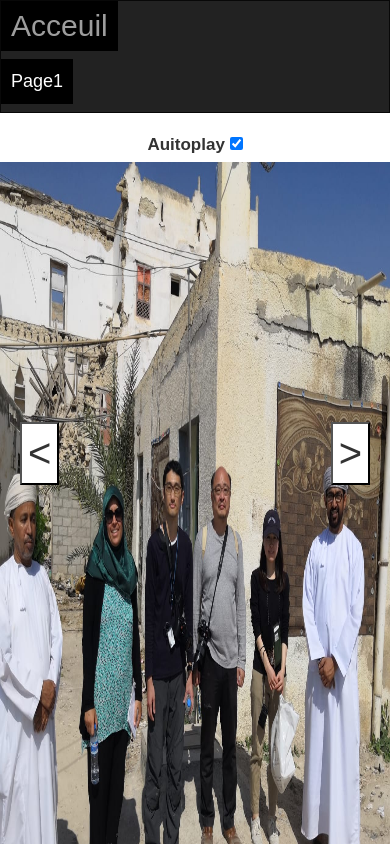
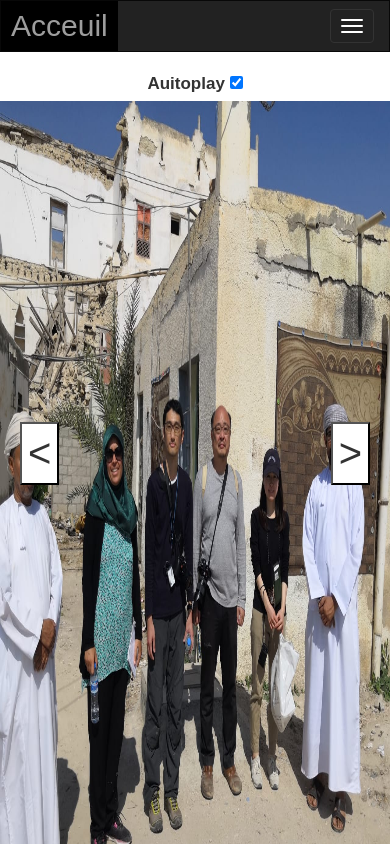
Before and after one commit to mzamoun/dr-n-benkari, a plain HTML site: page index.html in a window 390 px wide. Both pictures are taken after a click on the button "Page1". Shown: the top 844 px of the page. Drawn offline with nearby package versions, Linux system fonts and the light colour scheme.

Commit message:
navbar collapse

```diff
--- a/index.html
+++ b/index.html
@@ -15,18 +15,40 @@
 
   <div id="Pages" style="display:none; width: 100%; height: 100%;">
 
-      <nav id="nav" class="navbar navbar-inverse" >
+      <!-- <nav id="nav" class="navbar navbar-inverse" >
         <div class="container-fluid">
           <div class="navbar-header navbar-left">
-            <!-- <a class="navbar-brand" href="#">Acceuil</a> -->
             <button id="btnAcceuil" class="navbar-brand btnAcceuil" onclick="showAcc();" >Acceuil</button>
           </div>
           <ul class="nav navbar-nav navbar-right">
             <li class="active"> <button id="btnPage1Menu" class="btnMenu" onclick="showPage('page1');" >Page1</button> </li>
-            <!-- <li> <button id="btnPage2Menu" class="btnMenu" onclick="showPage('page2');" >Page2</button> </li> -->
           </ul>
         </div>
+    </nav>   -->
+
+    <!-- https://www.w3schools.com/bootstrap/tryit.asp?filename=trybs_navbar_collapse -->
+    <nav class="navbar navbar-inverse">
+      <div class="container-fluid">
+        <div class="navbar-header">
+          <button type="button" class="navbar-toggle" data-toggle="collapse" data-target="#myNavbar">
+            <span class="icon-bar"></span>
+            <span class="icon-bar"></span>
+            <span class="icon-bar"></span>
+          </button>
+          <button id="btnAcceuil" class="navbar-brand btnAcceuil" onclick="showAcc();" >Acceuil</button>
+        </div>
+        <div class="collapse navbar-collapse" id="myNavbar">
+          <ul class="nav navbar-nav">
+            <li class="active"> <button id="btnPage1Menu" class="btnMenu" onclick="showPage('page1');" >Page1</button> </li>
+          </ul>
+          <!-- <ul class="nav navbar-nav navbar-right">
+            <li><a href="#"><span class="glyphicon glyphicon-user"></span> Sign Up</a></li>
+            <li><a href="#"><span class="glyphicon glyphicon-log-in"></span> Login</a></li>
+          </ul> -->
+        </div>
+      </div>
     </nav>
+
     <div id="page" style="width: 100%; height: 100%;" ></div>
   </div>
 
```
Also changed, not shown: script.js (+0 -10 lines).
